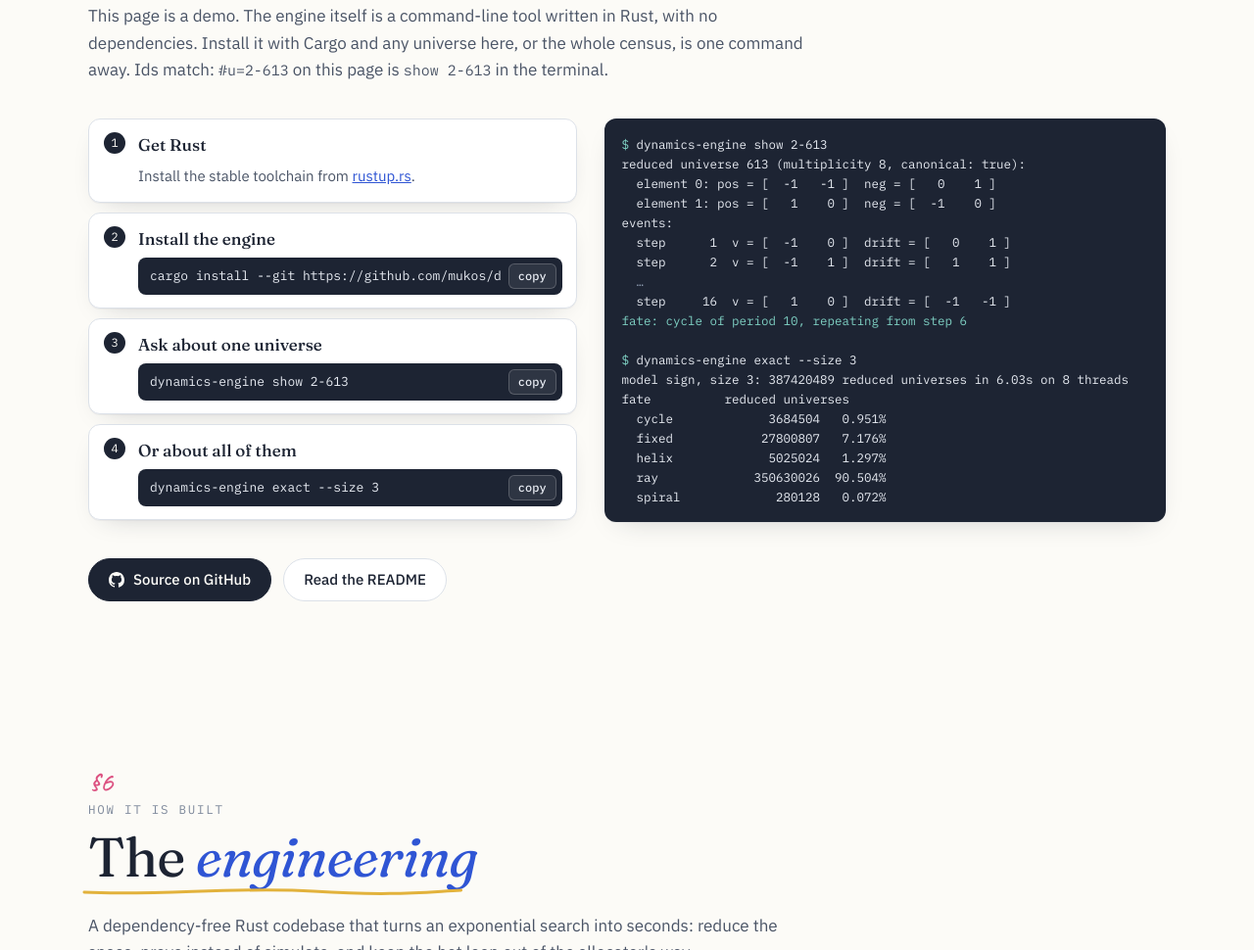
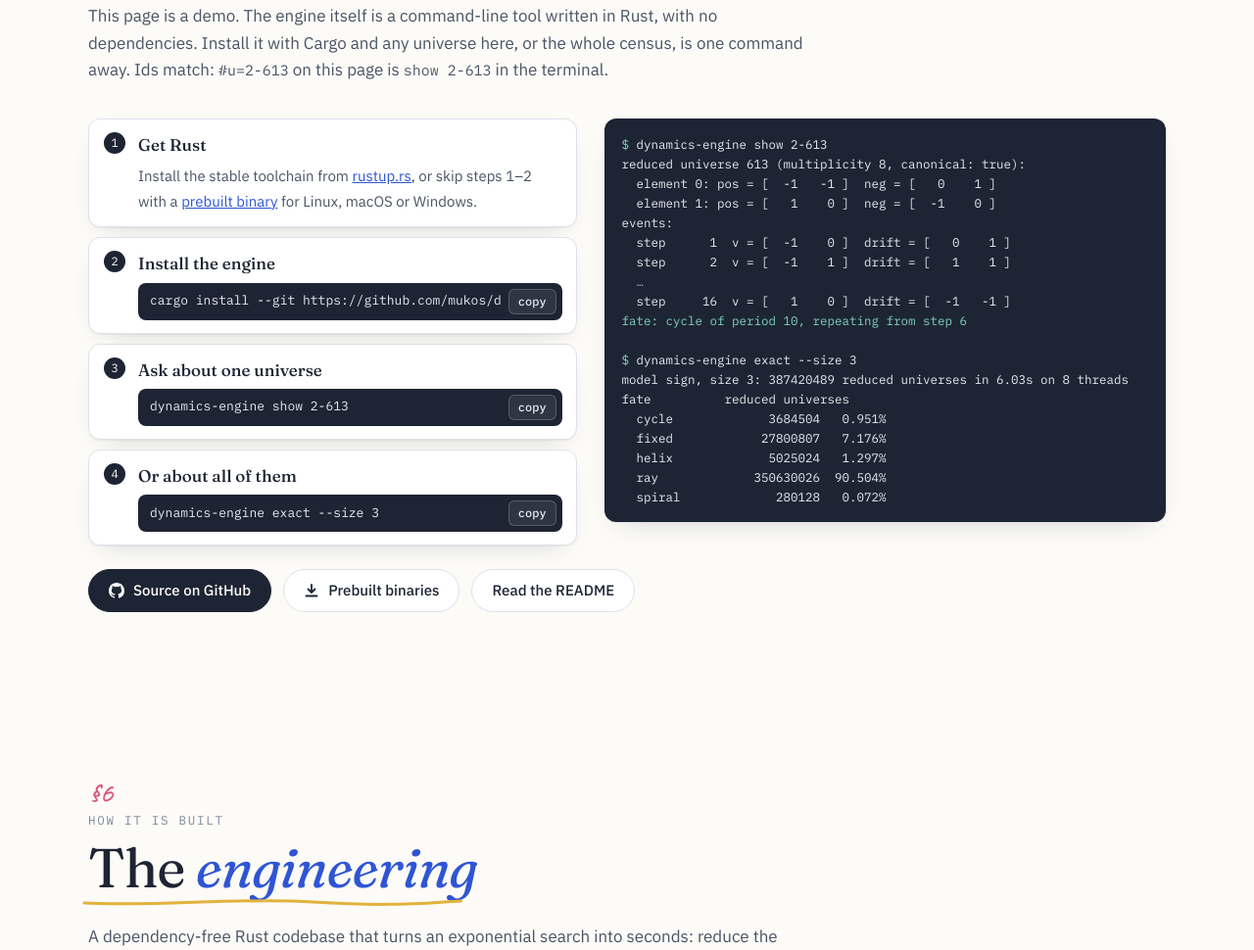
Before and after one commit to mukos/dynamics-engine, a plain HTML site: page docs/index.html in a window 1280 px wide. Shown: the part 9445-10415 px from the top of the page at 98% size. Drawn offline with Linux system fonts and the light colour scheme; animation ran at ten frames a second; a web font is replaced by a local one.

Commit message:
Release workflow with prebuilt binaries for five platforms; README and site link them
Co-Authored-By: Claude Opus 5.5 <noreply@anthropic.com>

```diff
--- a/docs/index.html
+++ b/docs/index.html
@@ -506,7 +506,7 @@ footer p{color:var(--ink-3);font-size:14px}
   <p class="sub reveal">This page is a demo. The engine itself is a command-line tool written in Rust, with no dependencies. Install it with Cargo and any universe here, or the whole census, is one command away. Ids match: <code>#u=2-613</code> on this page is <code>show 2-613</code> in the terminal.</p>
   <div class="cli">
     <ol class="install reveal">
-      <li><b>Get Rust</b><span>Install the stable toolchain from <a href="https://rustup.rs">rustup.rs</a>.</span></li>
+      <li><b>Get Rust</b><span>Install the stable toolchain from <a href="https://rustup.rs">rustup.rs</a>, or skip steps 1–2 with a <a href="https://github.com/mukos/dynamics-engine/releases/latest">prebuilt binary</a> for Linux, macOS or Windows.</span></li>
       <li><b>Install the engine</b><div class="cmdrow"><code>cargo install --git https://github.com/mukos/dynamics-engine</code><button type="button" class="copy" aria-label="Copy command">copy</button></div></li>
       <li><b>Ask about one universe</b><div class="cmdrow"><code>dynamics-engine show 2-613</code><button type="button" class="copy" aria-label="Copy command">copy</button></div></li>
       <li><b>Or about all of them</b><div class="cmdrow"><code>dynamics-engine exact --size 3</code><button type="button" class="copy" aria-label="Copy command">copy</button></div></li>
@@ -533,6 +533,7 @@ fate          reduced universes
   </div>
   <div class="cta-row reveal">
     <a class="btn primary" href="https://github.com/mukos/dynamics-engine"><svg viewBox="0 0 16 16" aria-hidden="true"><path fill="currentColor" d="M8 0C3.58 0 0 3.58 0 8a8 8 0 0 0 5.47 7.59c.4.07.55-.17.55-.38v-1.33c-2.23.48-2.7-1.07-2.7-1.07-.36-.92-.89-1.17-.89-1.17-.73-.5.06-.49.06-.49.8.06 1.23.83 1.23.83.72 1.22 1.87.87 2.33.66.07-.52.28-.87.5-1.07-1.78-.2-3.65-.89-3.65-3.95 0-.87.31-1.59.82-2.15-.08-.2-.36-1.02.08-2.12 0 0 .67-.21 2.2.82a7.6 7.6 0 0 1 4 0c1.53-1.04 2.2-.82 2.2-.82.44 1.1.16 1.92.08 2.12.51.56.82 1.28.82 2.15 0 3.07-1.87 3.75-3.65 3.95.29.25.54.73.54 1.48v2.2c0 .21.15.46.55.38A8 8 0 0 0 16 8c0-4.42-3.58-8-8-8z"/></svg>Source on GitHub</a>
+    <a class="btn ghost" href="https://github.com/mukos/dynamics-engine/releases/latest"><svg viewBox="0 0 16 16" aria-hidden="true"><path d="M8 2v8M4.5 6.5 8 10l3.5-3.5M2.5 13.5h11" fill="none" stroke="currentColor" stroke-width="1.8" stroke-linecap="round" stroke-linejoin="round"/></svg>Prebuilt binaries</a>
     <a class="btn ghost" href="https://github.com/mukos/dynamics-engine#readme">Read the README</a>
   </div>
 </section>
```
Also changed, not shown: scripts/dynamics.template.html (+2 -1 lines), .github/workflows/release.yml (added), README.md.
